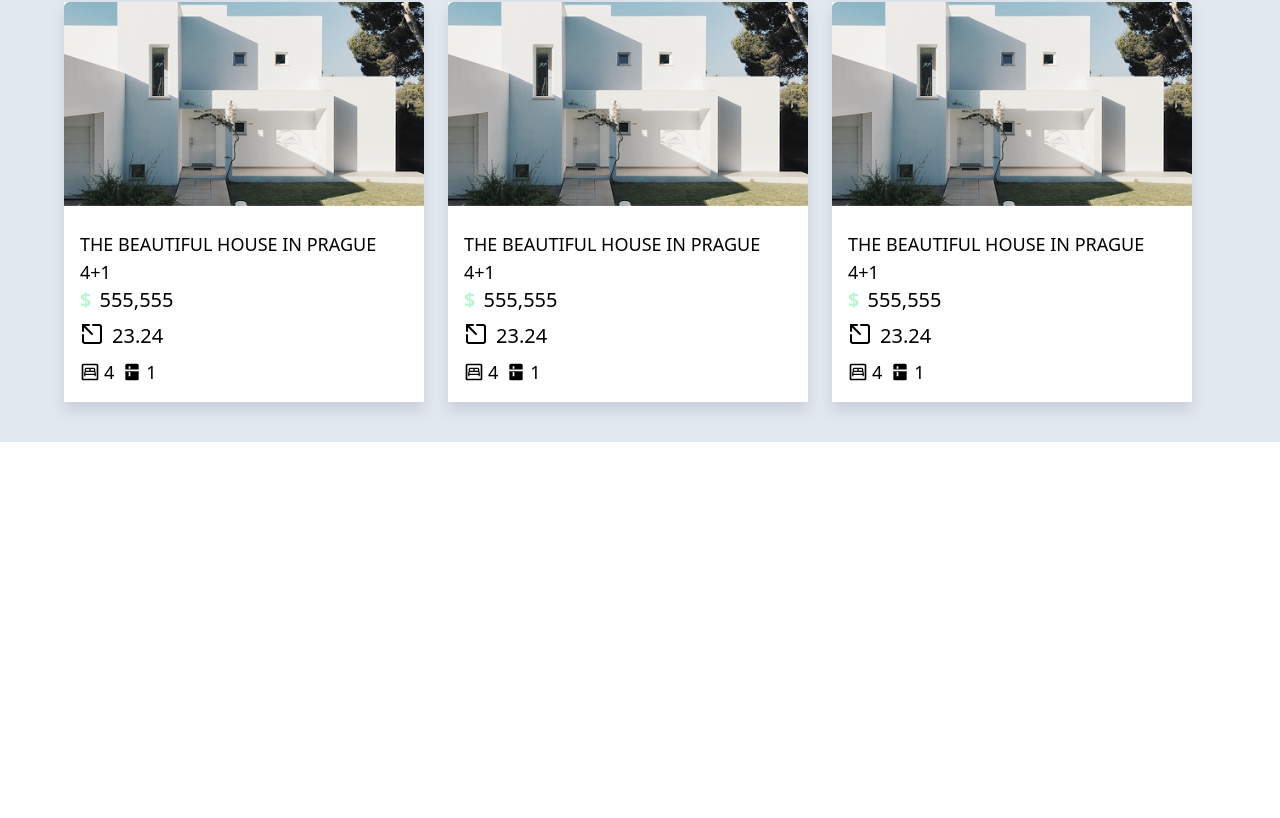
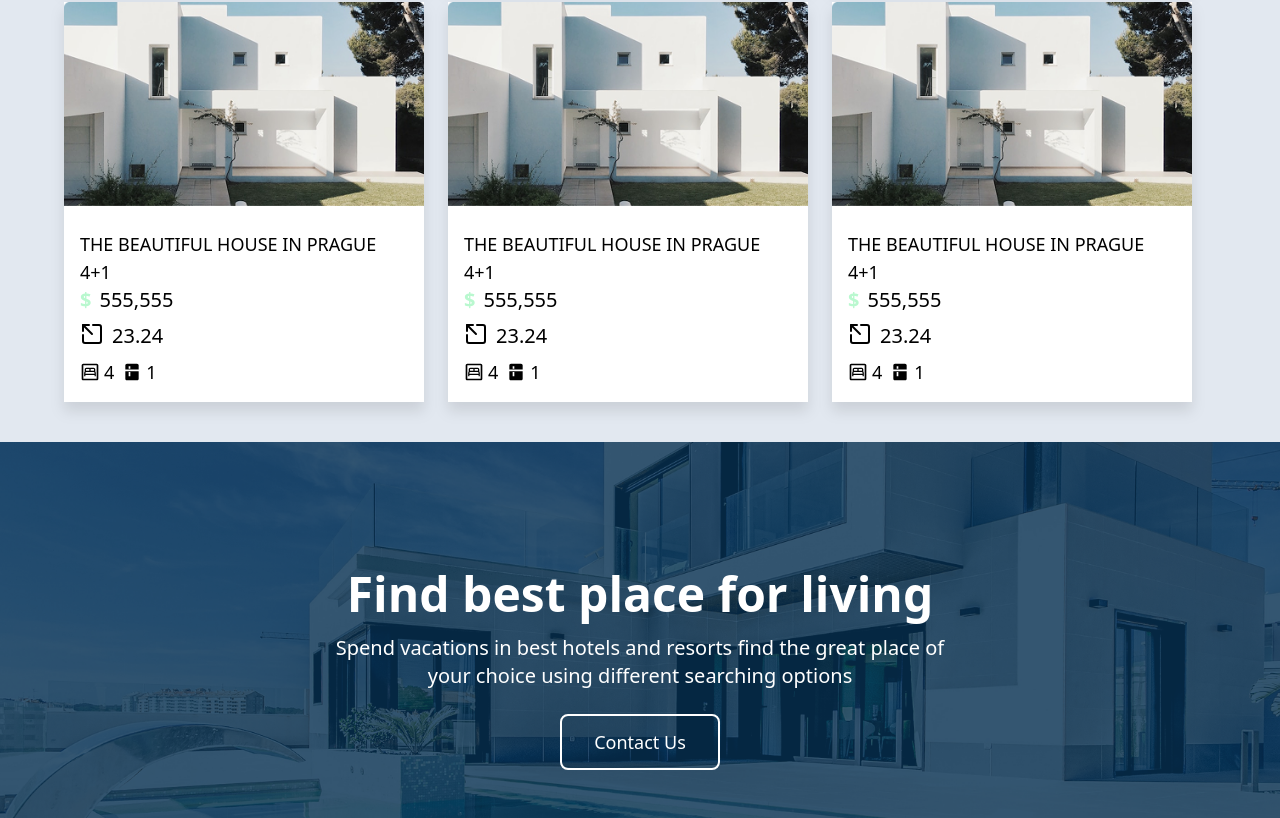
Before and after one commit to OlehHulevych/AirBnb-clone, a React (Vite) app in the folder airbnb-client/: page / in a window 1280 px wide. Shown: the part 2813-3631 px from the top of the page. Before the commit the page ends 3255 px from the top, so only its background shows below. Built offline with nearby package versions, Linux system fonts and the light colour scheme.

Commit message:
add contact us component in client side of project

```diff
--- a/airbnb-client/src/App.tsx
+++ b/airbnb-client/src/App.tsx
@@ -8,6 +8,7 @@ import ProperticeByArea from "./Components/ProperticeByAreaComponent/ProperticeB
 import PropertiecByClassification from "./Components/ProperticeByClassification/PropertiecByClassification.tsx";
 import {FilterProvider} from "./context/FilterContext.tsx";
 import LatestPropertyComponent from "./Components/LatestProprties/LatestPropertyComponent.tsx";
+import ContactUsComponent from "./Components/ContactUs/ContactUsComponent.tsx";
 
 
 function App() {
@@ -20,6 +21,7 @@ function App() {
         <ProperticeByArea/>
         <PropertiecByClassification/>
       <LatestPropertyComponent/>
+      <ContactUsComponent/>
     </Layout>
       </FilterProvider>
   )
--- /dev/null
+++ b/airbnb-client/src/Components/ContactUs/ContactUsComponent.tsx
@@ -0,0 +1,16 @@
+
+
+const ContactUsComponent = () => {
+    return (
+        <div style = {{backgroundImage:`url("./bg/contact_us.png")`}} className={"w-full h-auto bg-url('./bg/contact_us.png) bg-no-repeat bg-cover bg-center pb-12"}>
+            <div className={"text-center pt-32 text-white"}>
+                <h2 className={"text-5xl font-roboto  font-semibold mb-4 max-[680px]:text-3xl max-[360px]:text-2xl"}>Find best place for living</h2>
+                <p className={"my-0 mx-auto w-3/6 text-center text-xl max-[680px]:text-lg break-words mb-6 max-[768px]:w-2/3 max-[360px]:text-base"}>Spend vacations in best hotels and resorts find the great place of your
+                    choice using different searching options</p>
+                <button className={"capitalize px-8 py-3 border-white border-solid border-2 cursor-pointer rounded-lg text-white text-lg hover:bg-white hover:text-black transition-all duration-300 ease-in-out"}>Contact us</button>
+            </div>
+        </div>
+    );
+};
+
+export default ContactUsComponent;
--- a/airbnb-client/src/Components/LatestProprties/LatestPropertyItemComponent.tsx
+++ b/airbnb-client/src/Components/LatestProprties/LatestPropertyItemComponent.tsx
@@ -4,7 +4,7 @@ import { MdKitchen } from "react-icons/md";
 
 const LatestPropertyItemComponent = () => {
     return (
-        <div className={"w-[30%] h-auto bg-white pb-4 drop-shadow-xl mr-6 mt-4 max-[800px]:w-[42%] max-[550px]:w-[100%] "}>
+        <div className={"w-[30%] h-auto bg-white pb-4 drop-shadow-xl mr-6 mt-4 max-[800px]:w-[42%] max-[550px]:w-[100%] cursor-pointer transform hover:scale-105 transition-all "}>
             <div className={"mb-2 w-full"}>
                 <img className={"w-full"} src="./stocks/Home_1.png" alt=""/>
             </div>
```
Also changed, not shown: airbnb-client/public/bg/contact_us.png (added).
